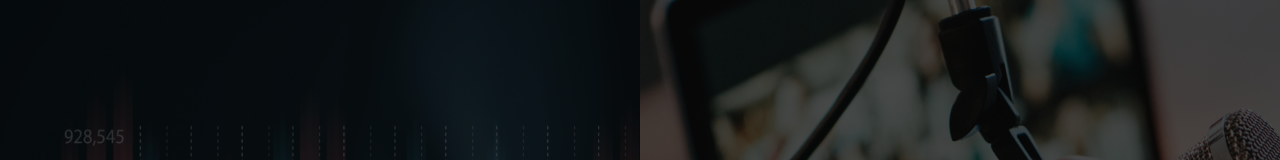
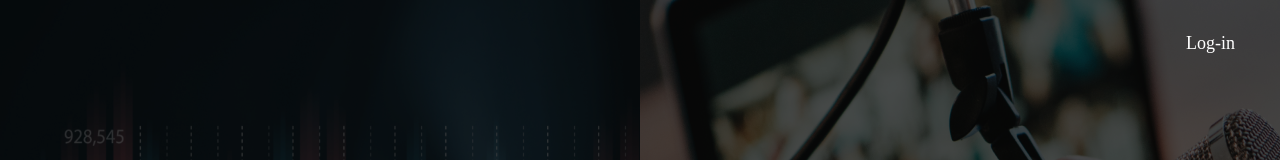
Before and after one commit to ballsona/so-you-front, a Next.js app: page / in a window 1280 px wide. Shown: the top 160 px of the page. Built offline with nearby package versions, Linux system fonts and the light colour scheme; a web font is replaced by a local one.

Commit message:
feat : add login button in main page

```diff
--- a/src/components/MainTemplate.tsx
+++ b/src/components/MainTemplate.tsx
@@ -1,5 +1,37 @@
+import { COLORS } from '@/styles/theme';
 import IntroSection from './common/IntroSection';
+import Text from './common/Text';
+import styled from '@emotion/styled';
+import { useRouter } from 'next/router';
+import { NAV_INFO } from '@/constants/navigation';
 
-const MainTemplate = () => <IntroSection introText />;
+const MainTemplate = () => {
+  const router = useRouter();
+  return (
+    <TemplateWrapper>
+      <Text
+        size={18}
+        color={COLORS.white}
+        className="login-btn"
+        onClick={() => router.push(NAV_INFO.login.url)}
+      >
+        Log-in
+      </Text>
+      <IntroSection introText />
+    </TemplateWrapper>
+  );
+};
 
 export default MainTemplate;
+
+/** MainTemplate Style */
+
+const TemplateWrapper = styled.div`
+  .login-btn {
+    position: absolute;
+    top: 30px;
+    right: 45px;
+    z-index: 100;
+    cursor: pointer;
+  }
+`;
```
